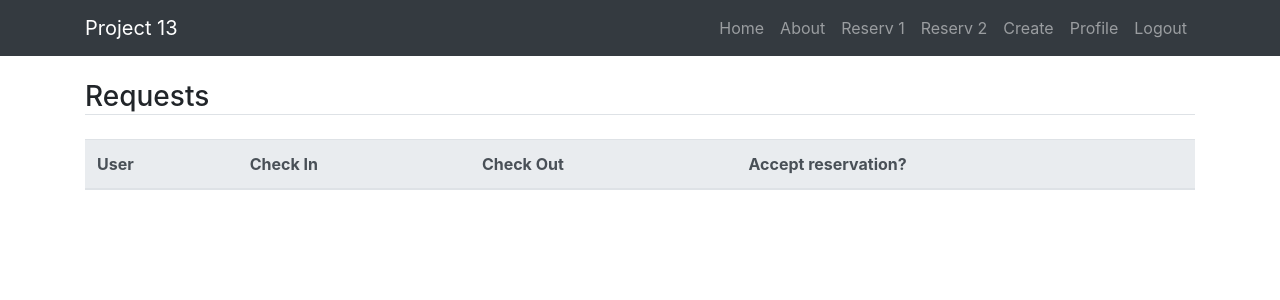
After one commit to EliaTB/OC-Project-13, a Django app: page /reservations/requests in a window 1280 px wide. The commit adds this page. Shown: the top 300 px of the page. Run offline with Django 3.2, Linux system fonts and the light colour scheme; the visitor is signed in with stand-in values (Sample User, id 1); data that the repository does not hold is empty; some libraries are stand-ins or nearby versions.

Commit message:
created reservation system

```diff
--- a/resv/admin.py
+++ b/resv/admin.py
@@ -1,4 +1,5 @@
 from django.contrib import admin
-from .models import Deal
+from .models import Deal, Reservation
 
 admin.site.register(Deal)
+admin.site.register(Reservation)
--- a/resv/templates/resv/base.html
+++ b/resv/templates/resv/base.html
@@ -34,6 +34,12 @@
                 <a class="nav-link" href="{% url 'resv:about' %}">About</a>
               </li>
               {% if user.is_authenticated %}
+              <li class="nav-item">
+                <a class="nav-link" href="{% url 'resv:resv-list' %}">Reserv 1</a>
+              </li>
+              <li class="nav-item">
+                <a class="nav-link" href="{% url 'resv:resvreq-list' %}">Reserv 2</a>
+              </li>
               <li class="nav-item">
                 <a class="nav-link" href="{% url 'resv:deal-create' %}">Create</a>
               </li>
--- a/resv/templates/resv/deal_detail.html
+++ b/resv/templates/resv/deal_detail.html
@@ -1,12 +1,16 @@
 {% extends "resv/base.html" %}
 {% block content %}
 
-{% if object.author == user %}
+
 <div>
 <h2 class="my-4">{{ object.name }}
   <small>{{ object.location }}</small>
+{% if object.author == user %}
     <a class="btn btn-secondary btn-sm mt-1 mb-1" href="{% url 'resv:deal-update' object.id %}">Update</a>
     <a class="btn btn-danger btn-sm mt-1 mb-1" href="{% url 'resv:deal-delete' object.id %}">Delete</a>
+{% endif %}
+{% if object.author != user %}
+    <a class="btn btn-primary btn-sm mt-1 mb-1" href="{% url 'resv:resv-create' object.id %}">Reserve</a>
 {% endif %}
 </h2>
 </div>
--- /dev/null
+++ b/resv/templates/resv/reservations_req.html
@@ -0,0 +1,35 @@
+{% extends "resv/base.html" %}
+{% block content %}
+<div class="mb-4">
+  <h3 class="border-bottom mb-4">Requests</h3>
+  <table class="table">
+  <thead class="thead-light">
+    <tr>
+      <th scope="col">User</th>
+      <th scope="col">Check In</th>
+      <th scope="col">Check Out</th>
+      <th scope="col">Accept reservation?</th>
+    </tr>
+  </thead>
+  {% for reservation in reservations %}
+    <tr>
+      <th scope="row">{{ reservation.user.username }}</th>
+      <td>{{ reservation.checkin }}</td>
+      <td>{{ reservation.checkout }}</td>
+      <td>
+        <form method="post" style="display: inline;" action="{% url 'resv:accept_reservation' reservation_id=reservation.id %}">
+        {% csrf_token %}
+          <input type="submit" value="Yes" class="btn btn-secondary">
+          </form>
+        <form method="post" style="display: inline;" action="{% url 'resv:refuse_reservation' reservation_id=reservation.id %}">
+        {% csrf_token %}
+          <input type="submit" value="No" class="btn btn-secondary">
+        </form>
+      </td>
+    </tr>
+  <tbody>
+  {% endfor %}
+  </tbody>
+</table>
+</div>
+{% endblock content %}
--- a/resv/urls.py
+++ b/resv/urls.py
@@ -1,5 +1,14 @@
 from django.urls import path
-from .views import DealListView, DealDetailView, DealCreateView, DealUpdateView, DealDeleteView
+from .views import (
+    DealListView,
+    DealDetailView,
+    DealCreateView,
+    DealUpdateView,
+    DealDeleteView,
+    ReservationCreateView,
+    ReservationListView,
+    ReservationReqListView,
+)
 from . import views
 
 app_name = "resv"
@@ -12,4 +21,9 @@ urlpatterns = [
     path('deals/new/', DealCreateView.as_view(), name='deal-create'),
     path('deals/<int:pk>/update/', DealUpdateView.as_view(), name='deal-update'),
     path('deals/<int:pk>/delete/', DealDeleteView.as_view(), name='deal-delete'),
+    path('deals/reservation/create/<int:pk>', ReservationCreateView.as_view(), name='resv-create'),
+    path('reservations/', ReservationListView.as_view(), name='resv-list'),
+    path('reservations/requests', ReservationReqListView.as_view(), name='resvreq-list'),
+    path('accept-reservation/<int:reservation_id>', views.accept_reservation, name='accept_reservation'),
+    path('refuse-reservation/<int:reservation_id>', views.refuse_reservation, name='refuse_reservation')
 ]
--- a/resv/views.py
+++ b/resv/views.py
@@ -1,7 +1,8 @@
 from django.shortcuts import render, redirect
+from django.contrib import messages
 from django.contrib.auth.mixins import LoginRequiredMixin, UserPassesTestMixin
 from django.views.generic import ListView, DetailView, CreateView, UpdateView, DeleteView
-from .models import Deal
+from .models import Deal, Reservation
 
 
 def home(request):
@@ -10,13 +11,6 @@ def home(request):
 
 def about(request):
     return render(request, 'resv/about.html')
-
-
-def deals(request):
-	context = {
-	    'deals': Deal.objects.all()
-	}
-	return render(request, 'resv/deals.html', context)
 
 
 class DealListView(ListView):
@@ -32,7 +26,7 @@ class DealDetailView(DetailView):
 
 class DealCreateView(LoginRequiredMixin, CreateView):
     model = Deal
-    fields = ['name', 'short_description', 'content', 'location',  'thumbnail']
+    fields = ['name', 'category', 'short_description', 'content', 'location',  'thumbnail']
 
     def form_valid(self, form):
         form.instance.author = self.request.user
@@ -41,7 +35,7 @@ class DealCreateView(LoginRequiredMixin, CreateView):
 
 class DealUpdateView(LoginRequiredMixin, UserPassesTestMixin, UpdateView):
     model = Deal
-    fields = ['name', 'short_description', 'content', 'location',  'thumbnail']
+    fields = ['name', 'category', 'short_description', 'content', 'location',  'thumbnail']
 
     def form_valid(self, form):
         form.instance.author = self.request.user
@@ -63,3 +57,49 @@ class DealDeleteView(LoginRequiredMixin, UserPassesTestMixin, DeleteView):
         if self.request.user == deal.author:
             return True
         return False
+
+
+class ReservationCreateView(LoginRequiredMixin, CreateView):
+    model = Reservation
+    success_url = '/deals'
+    fields = ['checkin', 'checkout']
+
+    def form_valid(self, form):
+        form.instance.user = self.request.user
+        form.instance.deal_id = self.kwargs['pk']
+        form.instance.status = Reservation.REQUESTED
+        return super().form_valid(form)
+
+
+class ReservationListView(LoginRequiredMixin, ListView):
+    model = Reservation
+    template_name = 'resv/reservations.html'
+    context_object_name = 'reservations'
+
+    def get_queryset(self):
+        return self.model.objects.filter(user=self.request.user)
+
+
+class ReservationReqListView(LoginRequiredMixin, ListView):
+    model = Reservation
+    template_name = 'resv/reservations_req.html'
+    context_object_name = 'reservations'
+
+    def get_queryset(self):
+        return self.model.objects.filter(deal__author=self.request.user)
+
+
+def accept_reservation(request, reservation_id):
+    reservation = Reservation.objects.get(id=reservation_id)
+    reservation.status = 1
+    reservation.save()
+    messages.success(request, 'You accepted the reservation')
+    return redirect(request.META.get('HTTP_REFERER'))
+
+
+def refuse_reservation(request, reservation_id):
+    reservation = Reservation.objects.get(id=reservation_id)
+    reservation.status = 2
+    reservation.save()
+    messages.warning(request, 'You refused the reservation')
+    return redirect(request.META.get('HTTP_REFERER'))
```
Also changed, not shown: resv/models.py (+34 -9 lines), resv/templates/resv/deals.html (+5 -4 lines), resv/templates/resv/reservation_form.html (added, +16 -0 lines), resv/templates/resv/reservations.html (added, +27 -0 lines), resv/migrations/0006_reservation.py (added), resv/migrations/0007_deal_category.py (added), 3 other files.
